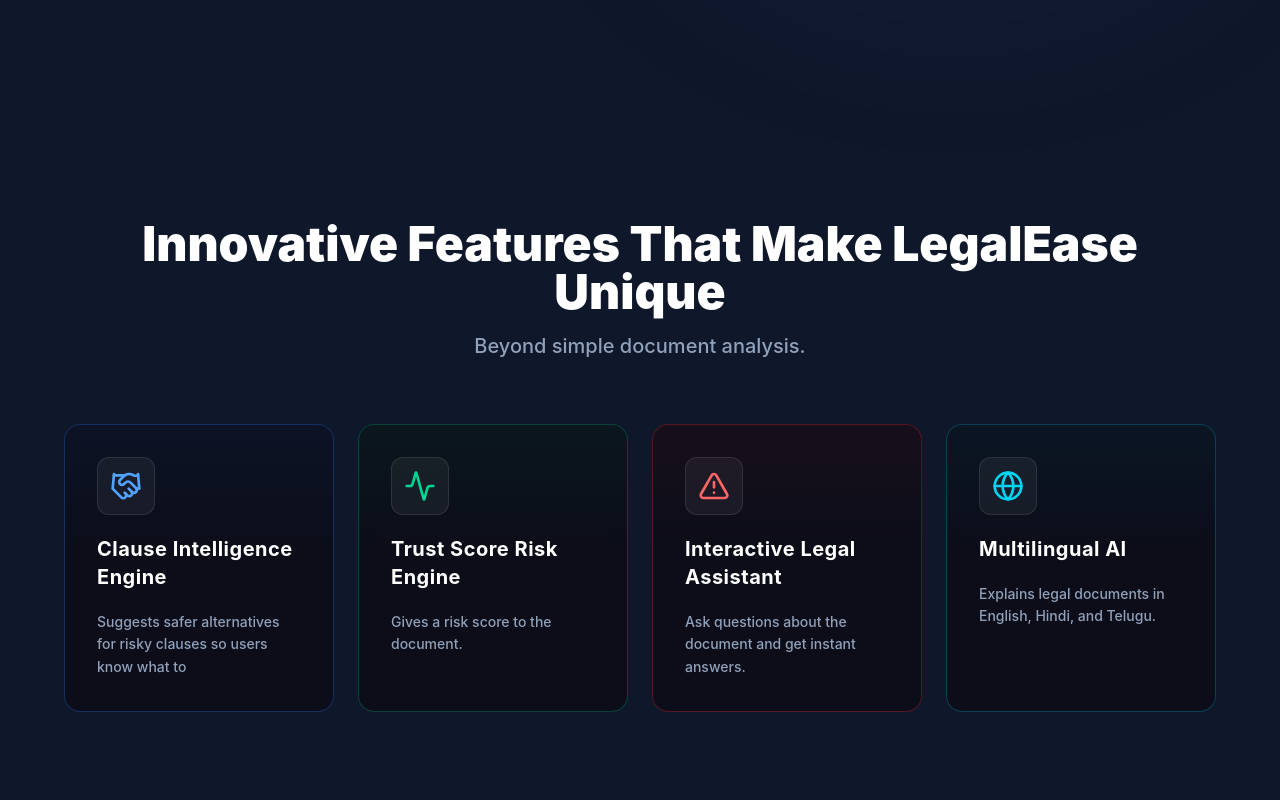
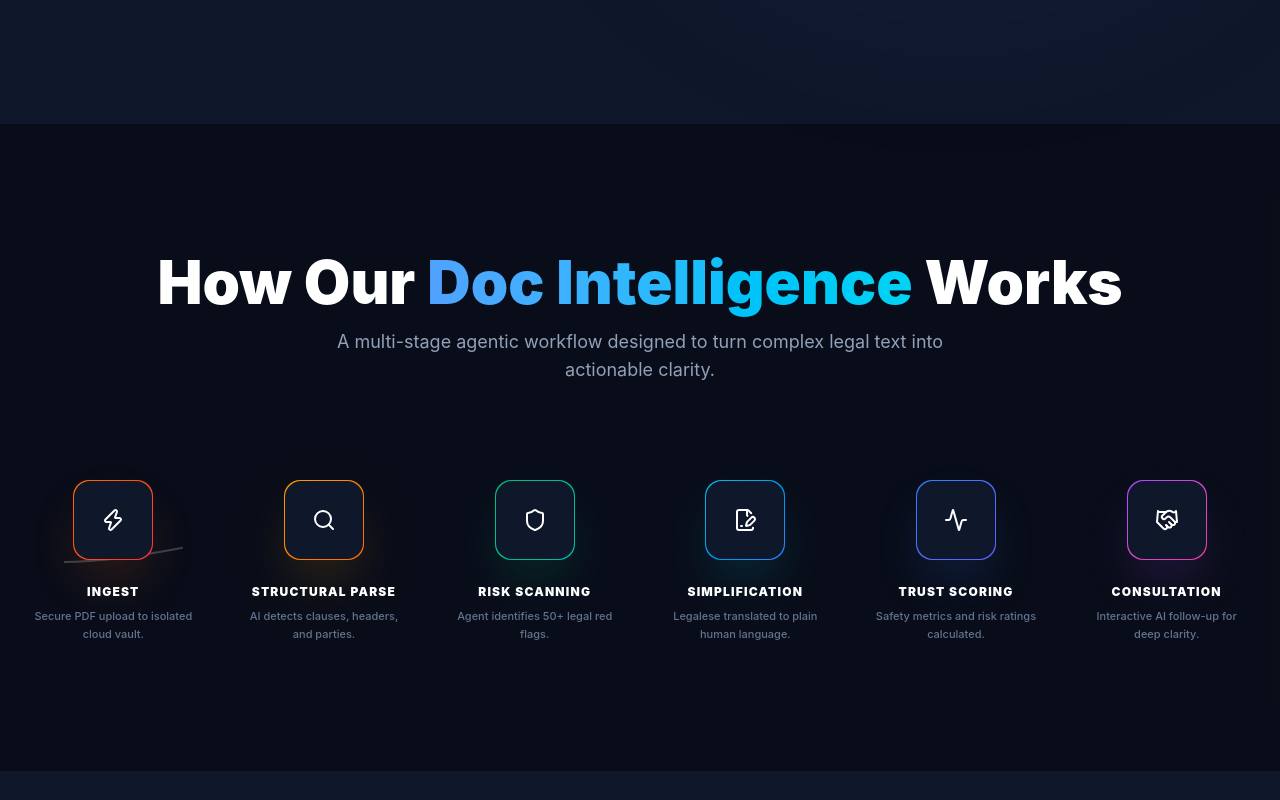
Before and after one commit to VishnuVardhanCodes/LegalEase-AI-Agent, a React (Vite) app in the folder legal-ease/frontend/: page / in a window 1280 px wide. Shown: the part 820-1620 px from the top of the page. Built offline with nearby package versions, Linux system fonts and the light colour scheme.

Commit message:
made completelty change in the Application and the output aslo changed here

```diff
--- a/legal-ease/frontend/src/components/LandingSections.jsx
+++ b/legal-ease/frontend/src/components/LandingSections.jsx
@@ -1,6 +1,6 @@
 import React from 'react';
 import { motion } from 'framer-motion';
-import { Handshake, Activity, AlertTriangle, Globe, Building, Briefcase, FileSignature, Home } from 'lucide-react';
+import { Handshake, Activity, AlertTriangle, Globe, Building, Briefcase, FileSignature, Home, Zap, Shield, Search } from 'lucide-react';
 import { FaReact, FaPython, FaLinkedin, FaGithub, FaEnvelope } from 'react-icons/fa';
 import { SiTailwindcss, SiVite, SiFastapi, SiGithub, SiVercel, SiRender } from 'react-icons/si';
 import LogoLoop from './LogoLoop';
@@ -320,3 +320,77 @@
     </footer>
   );
 };
+export const WorkflowSection = () => {
+  const steps = [
+    { title: "INGEST", desc: "Secure PDF upload to isolated cloud vault.", icon: <Zap className="w-6 h-6" />, color: "from-orange-500 to-red-500", shadow: "shadow-orange-500/20" },
+    { title: "STRUCTURAL PARSE", desc: "AI detects clauses, headers, and parties.", icon: <Search className="w-6 h-6" />, color: "from-amber-500 to-orange-500", shadow: "shadow-amber-500/20" },
+    { title: "RISK SCANNING", icon: <Shield className="w-6 h-6" />, desc: "Agent identifies 50+ legal red flags.", color: "from-emerald-500 to-teal-500", shadow: "shadow-emerald-500/20" },
+    { title: "SIMPLIFICATION", desc: "Legalese translated to plain human language.", icon: <FileSignature className="w-6 h-6" />, color: "from-cyan-500 to-blue-500", shadow: "shadow-cyan-500/20" },
+    { title: "TRUST SCORING", desc: "Safety metrics and risk ratings calculated.", icon: <Activity className="w-6 h-6" />, color: "from-blue-500 to-indigo-500", shadow: "shadow-blue-500/20" },
+    { title: "CONSULTATION", desc: "Interactive AI follow-up for deep clarity.", icon: <Handshake className="w-6 h-6" />, color: "from-purple-500 to-pink-500", shadow: "shadow-purple-500/20" }
+  ];
+
+  return (
+    <section className="py-32 px-6 relative overflow-hidden bg-[#050508]/50">
+      <div className="max-w-7xl mx-auto">
+        <div className="text-center mb-24 space-y-4">
+          <motion.h2
+            initial={{ opacity: 0, y: 20 }}
+            whileInView={{ opacity: 1, y: 0 }}
+            viewport={{ once: true }}
+            className="text-5xl md:text-6xl font-black text-white"
+          >
+            How Our <span className="text-transparent bg-clip-text bg-gradient-to-r from-blue-400 to-cyan-400">Doc Intelligence</span> Works
+          </motion.h2>
+          <motion.p
+            initial={{ opacity: 0, y: 20 }}
+            whileInView={{ opacity: 1, y: 0 }}
+            viewport={{ once: true }}
+            transition={{ delay: 0.1 }}
+            className="text-lg text-slate-400 max-w-2xl mx-auto"
+          >
+            A multi-stage agentic workflow designed to turn complex legal text into actionable clarity.
+          </motion.p>
+        </div>
+
+        <div className="relative">
+          {/* Animated Connecting S-Curve Path */}
+          <svg className="absolute top-1/2 left-0 w-full h-24 -translate-y-1/2 hidden lg:block opacity-20" viewBox="0 0 1200 100" fill="none">
+            <motion.path
+              d="M0,50 C100,50 200,10 300,10 C400,10 500,90 600,90 C700,90 800,10 900,10 C1000,10 1100,50 1200,50"
+              stroke="white"
+              strokeWidth="2"
+              strokeDasharray="10 10"
+              initial={{ pathLength: 0 }}
+              whileInView={{ pathLength: 1 }}
+              transition={{ duration: 3, ease: "linear", repeat: Infinity }}
+            />
+          </svg>
+
+          <div className="grid grid-cols-1 md:grid-cols-3 lg:grid-cols-6 gap-8 relative z-10">
+            {steps.map((step, i) => (
+              <motion.div
+                key={i}
+                initial={{ opacity: 0, y: 30 }}
+                whileInView={{ opacity: 1, y: 0 }}
+                viewport={{ once: true }}
+                transition={{ delay: i * 0.1 }}
+                className="flex flex-col items-center text-center group"
+              >
+                <div className={`w-20 h-20 rounded-2xl bg-gradient-to-br ${step.color} p-[1px] mb-6 shadow-2xl ${step.shadow} group-hover:scale-110 transition-transform duration-500`}>
+                  <div className="w-full h-full bg-[#0F172A] rounded-2xl flex items-center justify-center text-white">
+                    {step.icon}
+                  </div>
+                </div>
+                <h3 className="text-xs font-black text-white tracking-widest mb-2 uppercase">{step.title}</h3>
+                <p className="text-[11px] text-slate-500 font-medium leading-relaxed px-2 transition-colors group-hover:text-slate-300">
+                  {step.desc}
+                </p>
+              </motion.div>
+            ))}
+          </div>
+        </div>
+      </div>
+    </section>
+  );
+};
--- a/legal-ease/frontend/src/pages/LandingPage.jsx
+++ b/legal-ease/frontend/src/pages/LandingPage.jsx
@@ -3,7 +3,7 @@
 import { Shield, Sparkles, ChevronRight, FileCheck, Search, Zap } from 'lucide-react';
 import { motion } from 'framer-motion';
 
-import { InnovativeFeatures, RealWorldImpact, TechStackSection, FooterConnect } from '../components/LandingSections';
+import { InnovativeFeatures, RealWorldImpact, TechStackSection, FooterConnect, WorkflowSection } from '../components/LandingSections';
 
 const LandingPage = () => {
   const navigate = useNavigate();
@@ -91,14 +91,14 @@
               >
                 Upload any legal agreement and get a <span className="text-white border-b-2 border-indigo-500/30">plain-language summary</span> instantly.
               </motion.p>
-              <motion.p
+              <motion.div
                 initial={{ opacity: 0, y: 20 }}
                 animate={{ opacity: 1, y: 0 }}
                 transition={{ delay: 0.25 }}
                 className="text-sm md:text-base text-slate-500 font-bold uppercase tracking-widest flex items-center gap-2"
               >
                 <div className="w-8 h-[1px] bg-slate-800"></div> AI-Driven Intelligence
-              </motion.p>
+              </motion.div>
             </div>
 
             <motion.div
@@ -180,6 +180,9 @@
         </div>
       </main>
 
+      {/* Workflow Section */}
+      <WorkflowSection />
+
       {/* Professional Sections */}
       <div className="relative z-10 space-y-0">
         <InnovativeFeatures />
```
